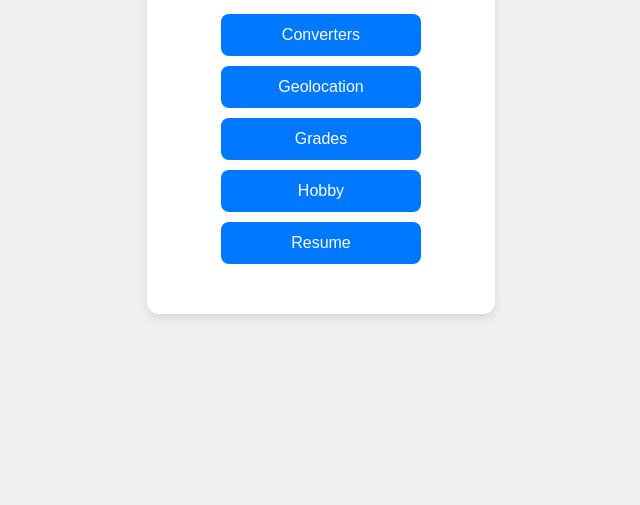
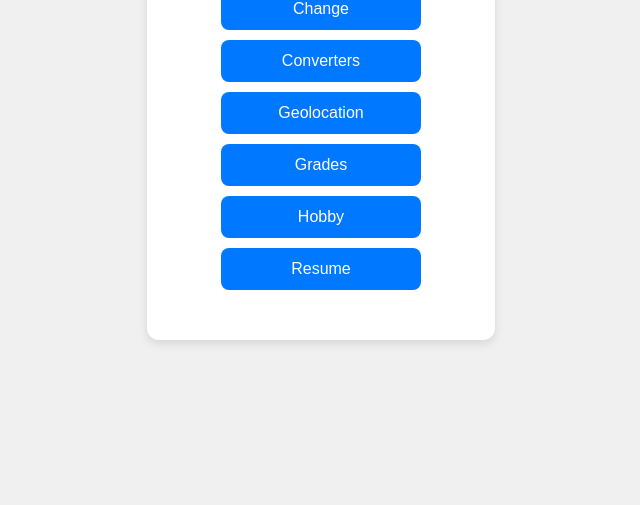
Before and after one commit to HtayLinAung07/DTI224, a plain HTML site: page index.html in a window 1280 px wide. Shown: the part 295-800 px from the top of the page, without its empty margins (319-959 px from the left). Drawn offline with Linux system fonts and the light colour scheme.

Commit message:
Update index.html

```diff
--- a/index.html
+++ b/index.html
@@ -9,6 +9,7 @@
 <body>
   <div class="container">
     <h1>My Website Menu</h1>
+    <button onclick="window.location.href='change.html'">Change</button>
 
     <button onclick="window.location.href='converters.html'">Converters</button>
     <button onclick="window.location.href='Geolocation.html'">Geolocation</button>
```
